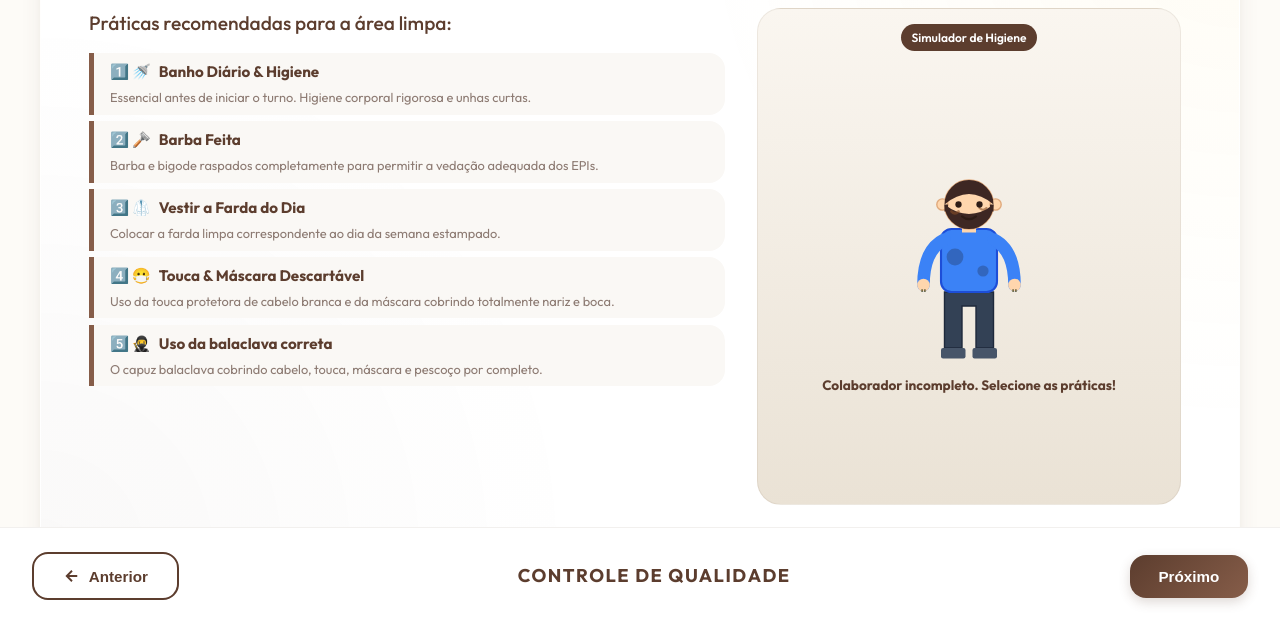
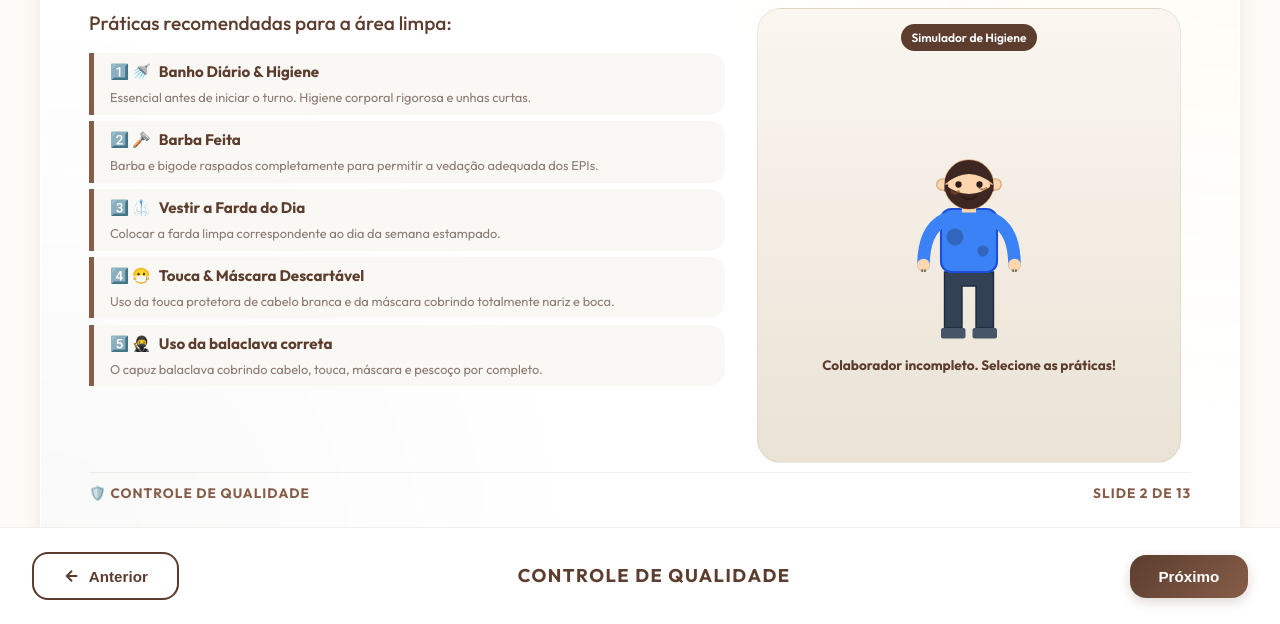
Before and after one commit to jangabrielsg-bit/Slides, a plain HTML site: page index.html in a window 1280 px wide. Both pictures are taken after a click on the button "Iniciar Treinamento". Shown: the part 176-800 px from the top of the page. Drawn offline with Linux system fonts and the light colour scheme; a web font is replaced by a local one.

Commit message:
Add files via upload

```diff
--- a/script.js
+++ b/script.js
@@ -54,6 +54,20 @@
 // Initialize on page load
 window.addEventListener('DOMContentLoaded', () => {
     updateSlideDisplay();
+
+    // Add slide footers dynamically for Slide 2 to 12
+    document.querySelectorAll('.slide').forEach((slide, index) => {
+        const slideNum = index + 1;
+        if (slideNum > 1 && slideNum < 13) {
+            const footer = document.createElement('div');
+            footer.className = 'slide-footer';
+            footer.innerHTML = `
+                <span>🛡️ CONTROLE DE QUALIDADE</span>
+                <span>Slide ${slideNum} de 13</span>
+            `;
+            slide.appendChild(footer);
+        }
+    });
 });
 
 // Slide Navigation
--- a/styles.css
+++ b/styles.css
@@ -1177,3 +1177,19 @@
     box-shadow: none !important;
     padding: 4rem !important;
 }
+
+/* Dynamic Slide Footer Styling */
+.slide-footer {
+    display: flex;
+    justify-content: space-between;
+    align-items: center;
+    border-top: 1px solid rgba(92, 61, 46, 0.08);
+    padding-top: 0.6rem;
+    margin-top: 0.6rem;
+    font-size: 0.85rem;
+    font-weight: 700;
+    color: var(--color-primary-light);
+    letter-spacing: 1px;
+    text-transform: uppercase;
+    width: 100%;
+}
```
